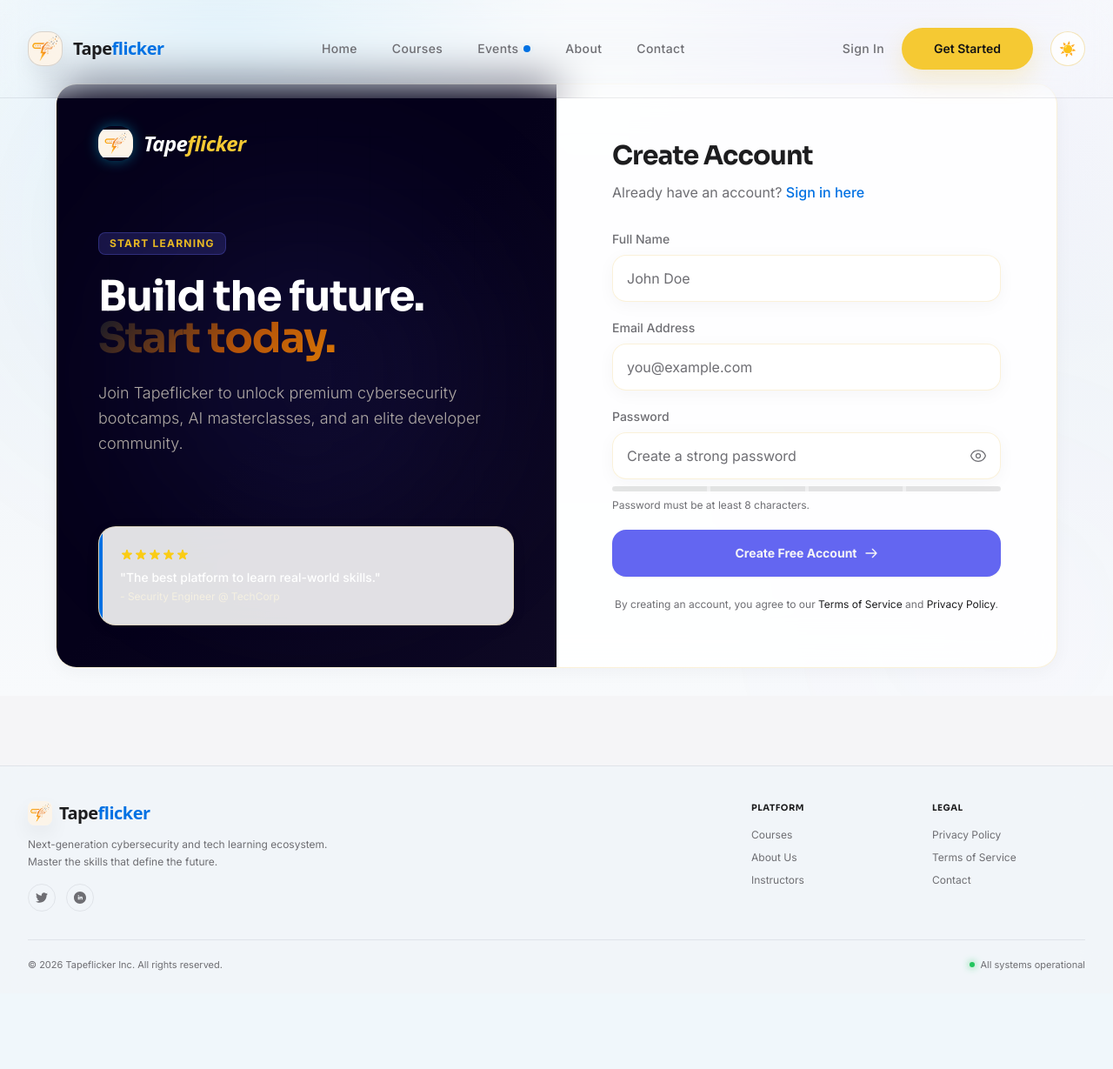
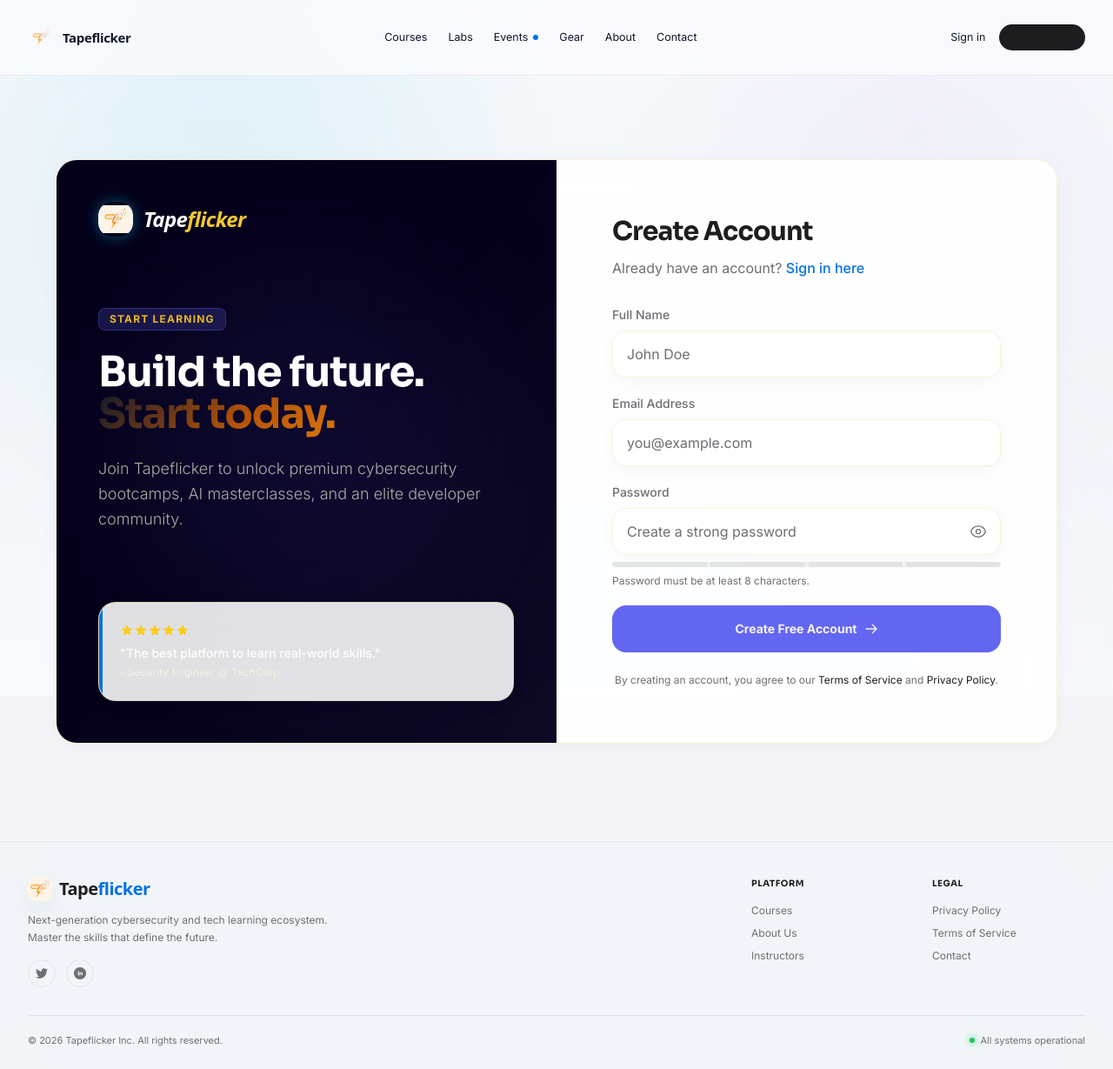
Before and after one commit to yashbhosale2403/Tapeflicker, a Django app: page /accounts/signup/ in a window 1280 px wide. Shown: the whole page at 87% size. Before the commit the page ends 1116 px from the top, so only its background shows below. Run offline with Django 5.2, Linux system fonts and the light colour scheme; data that the repository does not hold is empty; some libraries are stand-ins or nearby versions.

Commit message:
Standardize navigation bar across all site templates

```diff
--- a/templates/base.html
+++ b/templates/base.html
@@ -110,65 +110,56 @@
         <div class="aurora-blob aurora-blob-2"></div>
     </div>
 
-    <!-- Premium Navbar -->
-    <nav class="fixed w-full z-50 transition-all duration-300 bg-secondary/80 backdrop-blur-xl border-b border-white/10" id="navbar">
-        <div class="max-w-7xl mx-auto px-6 lg:px-8">
-            <div class="flex justify-between items-center h-20">
+    <!-- Premium Shared Navbar -->
+    <nav class="sticky top-0 z-50 w-full transition-all duration-300 bg-[#FBFBFD]/80 dark:bg-[#0B0B0E]/80 backdrop-blur-xl border-b border-black/5 dark:border-white/10" id="navbar">
+        <div class="max-w-7xl mx-auto px-6 lg:px-8 min-h-[54px] flex items-center justify-between gap-6 py-2">
             <!-- Logo -->
             <div class="flex-shrink-0 flex items-center">
-                    <a href="{% url 'core:home' %}" class="flex items-center gap-3 group">
-                        <div class="brand-logo-mark w-10 h-10 rounded-xl overflow-hidden flex items-center justify-center border border-white/10 bg-secondary/80 shadow-[0_0_20px_rgba(0,113,227,0.25)] group-hover:shadow-[0_0_30px_rgba(0,180,255,0.4)] transition-all duration-300">
-                            <img src="{% static 'images/logo_icon.png' %}" alt="Tapeflicker Logo" class="w-full h-full object-contain">
-                        </div>
-                        <span class="font-sans font-bold tracking-tight text-xl text-main">Tape<span class="text-[#0071E3]">flicker</span></span>
+                <a href="{% url 'core:home' %}" class="flex items-center gap-2.5 text-[#1D1D1F] dark:text-white group">
+                    <img src="{% static 'images/tapeflicker_brand_logo_transparent.png' %}" alt="Tapeflicker" class="h-6 w-auto block opacity-90 group-hover:opacity-100 transition-opacity" />
+                    <span class="font-sans font-semibold tracking-tight text-[15px]">Tapeflicker</span>
                 </a>
             </div>
 
             <!-- Desktop Menu -->
-                <div class="hidden md:flex items-center gap-8 lg:gap-10">
-                    <a href="{% url 'core:home' %}" class="nav-link text-muted hover:text-main transition-colors text-sm font-medium tracking-wide {% if request.resolver_match.app_name == 'core' and request.resolver_match.url_name == 'home' %}text-[#0071E3] font-semibold{% endif %}">Home</a>
-                    <a href="{% url 'courses:list' %}" class="nav-link text-muted hover:text-main transition-colors text-sm font-medium tracking-wide {% if 'courses' in request.resolver_match.app_name %}text-[#0071E3] font-semibold{% endif %}">Courses</a>
-                    <a href="{% url 'core:event_list' %}" class="nav-link text-muted hover:text-main transition-colors text-sm font-medium tracking-wide flex items-center gap-1.5 {% if request.resolver_match.url_name == 'event_list' or request.resolver_match.url_name == 'event_detail' %}text-[#0071E3] font-semibold{% endif %}">
+            <div class="hidden md:flex items-center gap-6 text-[12.5px]">
+                <a href="{% url 'courses:list' %}" class="transition-colors hover:text-[#1D1D1F] dark:hover:text-white {% if 'courses' in request.resolver_match.app_name %}text-[#0071E3] font-semibold{% else %}text-[#424245] dark:text-white/70{% endif %}">Courses</a>
+                <a href="{% url 'courses:list' %}" class="transition-colors hover:text-[#1D1D1F] dark:hover:text-white text-[#424245] dark:text-white/70">Labs</a>
+                <a href="{% url 'core:event_list' %}" class="transition-colors hover:text-[#1D1D1F] dark:hover:text-white flex items-center gap-1.5 {% if request.resolver_match.url_name == 'event_list' or request.resolver_match.url_name == 'event_detail' %}text-[#0071E3] font-semibold{% else %}text-[#424245] dark:text-white/70{% endif %}">
                     Events
-                        <span class="relative flex h-2 w-2">
+                    <span class="relative flex h-1.5 w-1.5">
                       <span class="animate-ping absolute inline-flex h-full w-full rounded-full bg-[#00B4FF] opacity-75"></span>
-                          <span class="relative inline-flex rounded-full h-2 w-2 bg-[#0071E3]"></span>
+                      <span class="relative inline-flex rounded-full h-1.5 w-1.5 bg-[#0071E3]"></span>
                     </span>
                 </a>
-                    <a href="{% url 'core:about' %}" class="nav-link text-muted hover:text-main transition-colors text-sm font-medium tracking-wide {% if request.resolver_match.url_name == 'about' %}text-[#0071E3] font-semibold{% endif %}">About</a>
-                    <a href="{% url 'core:contact' %}" class="nav-link text-muted hover:text-main transition-colors text-sm font-medium tracking-wide {% if request.resolver_match.url_name == 'contact' %}text-[#0071E3] font-semibold{% endif %}">Contact</a>
+                <a href="{% url 'core:about' %}" class="transition-colors hover:text-[#1D1D1F] dark:hover:text-white text-[#424245] dark:text-white/70">Gear</a>
+                <a href="{% url 'core:about' %}" class="transition-colors hover:text-[#1D1D1F] dark:hover:text-white {% if request.resolver_match.url_name == 'about' %}text-[#0071E3] font-semibold{% else %}text-[#424245] dark:text-white/70{% endif %}">About</a>
+                <a href="{% url 'core:contact' %}" class="transition-colors hover:text-[#1D1D1F] dark:hover:text-white {% if request.resolver_match.url_name == 'contact' %}text-[#0071E3] font-semibold{% else %}text-[#424245] dark:text-white/70{% endif %}">Contact</a>
             </div>
 
             <!-- Auth / Dashboard Links -->
-                <div class="hidden md:flex items-center gap-4 lg:gap-5">
+            <div class="hidden md:flex items-center gap-4 text-[12.5px]">
                 {% if request.user.is_authenticated %}
                     {% if request.user.is_staff %}
-                            <a href="{% url 'manager:dashboard' %}" class="btn-primary text-sm">Main Dashboard</a>
+                        <a href="{% url 'manager:dashboard' %}" class="px-4 py-1.5 rounded-full bg-[#0071E3] text-white font-medium hover:bg-[#0058B0] transition-colors">Main Dashboard</a>
                     {% endif %}
                     {% if request.resolver_match.app_name != 'dashboard' %}
-                        <a href="{% url 'dashboard:home' %}" class="btn-outline text-sm">Profile</a>
+                    <a href="{% url 'dashboard:home' %}" class="px-4 py-1.5 rounded-full border border-black/15 dark:border-white/20 text-[#1D1D1F] dark:text-white font-medium hover:bg-black/5 dark:hover:bg-white/10 transition-colors">Profile</a>
                     {% endif %}
-                        <a href="{% url 'accounts:logout' %}" class="text-muted hover:text-red-400 transition-colors text-sm font-medium tracking-wide">Sign Out</a>
+                    <a href="{% url 'accounts:logout' %}" class="text-[#424245] dark:text-white/70 hover:text-red-500 transition-colors">Sign out</a>
                 {% else %}
-                        <a href="{% url 'accounts:login' %}" class="text-muted hover:text-main transition-colors text-sm font-medium tracking-wide">Sign In</a>
-                        <a href="{% url 'accounts:signup' %}" class="btn-primary text-sm">Get Started</a>
+                    <a href="{% url 'accounts:login' %}" class="text-[#424245] dark:text-white/70 hover:text-[#1D1D1F] dark:hover:text-white transition-colors">Sign in</a>
+                    <a href="{% url 'accounts:signup' %}" class="px-4 py-1.5 rounded-full bg-[#1D1D1F] dark:bg-white text-white dark:text-[#1D1D1F] font-medium hover:bg-black dark:hover:bg-white/90 transition-colors">Get started</a>
                 {% endif %}
-                    <button type="button" class="theme-toggle" data-theme-toggle onclick="window.toggleTheme && window.toggleTheme()" aria-label="Toggle light and dark mode">
-                        <span class="theme-toggle-icon" aria-hidden="true">🌙</span>
-                    </button>
             </div>
 
             <!-- Mobile menu button -->
             <div class="md:hidden flex items-center">
-                    <button type="button" class="theme-toggle mr-3" data-theme-toggle onclick="window.toggleTheme && window.toggleTheme()" aria-label="Toggle light and dark mode">
-                        <span class="theme-toggle-icon" aria-hidden="true">🌙</span>
-                    </button>
-                    <button id="mobile-menu-toggle" class="text-muted hover:text-white focus:outline-none" aria-label="Toggle navigation menu">
+                <button id="mobile-menu-toggle" class="text-[#424245] dark:text-white hover:text-[#1D1D1F] focus:outline-none" aria-label="Toggle navigation menu">
                     <svg class="h-6 w-6" fill="none" viewBox="0 0 24 24" stroke="currentColor">
                         <path stroke-linecap="round" stroke-linejoin="round" stroke-width="1.5" d="M4 6h16M4 12h16M4 18h16" />
                     </svg>
                 </button>
-                </div>
             </div>
         </div>
     </nav>
```
Lines whose indentation alone changed are shown as unchanged.
